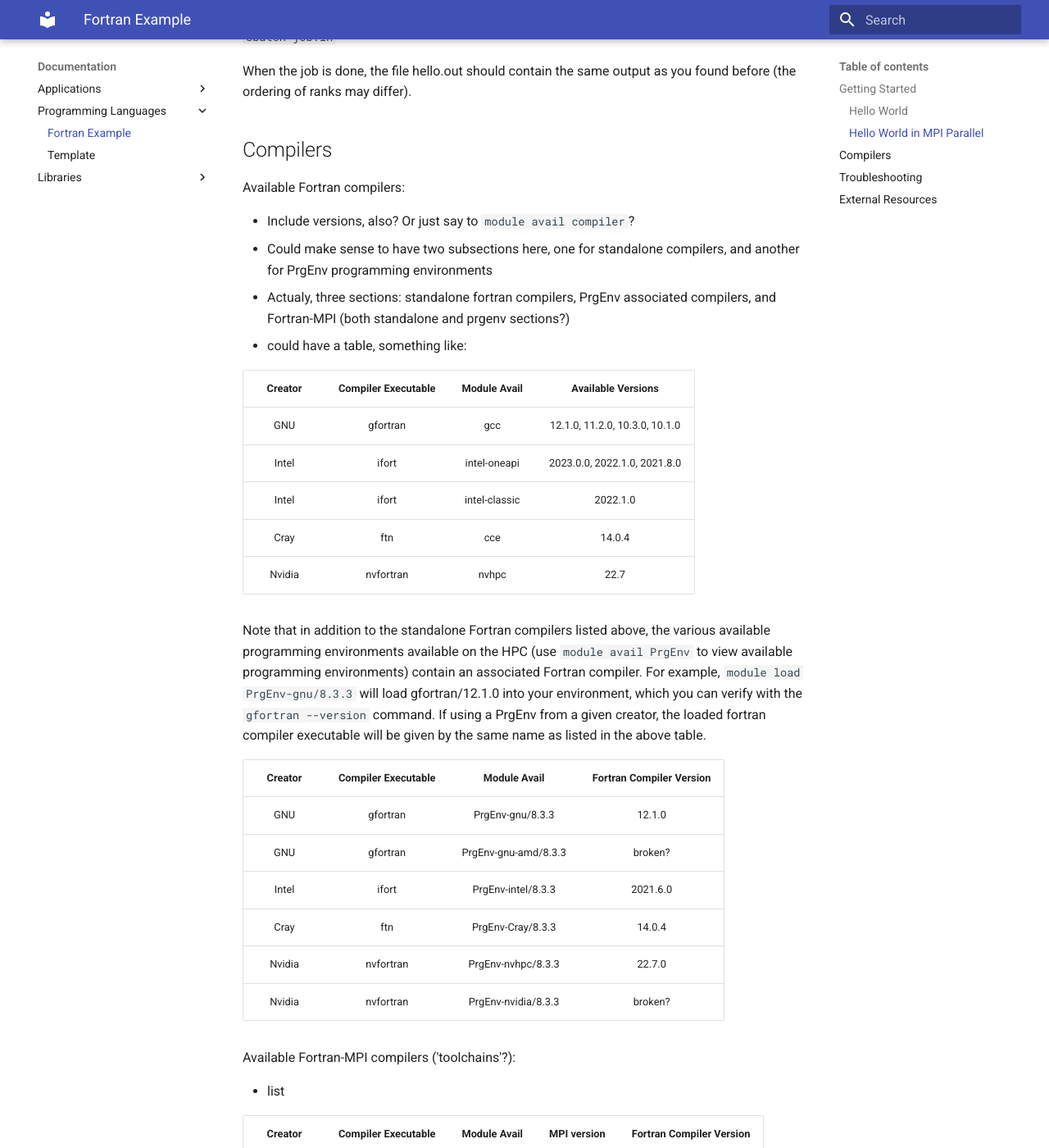
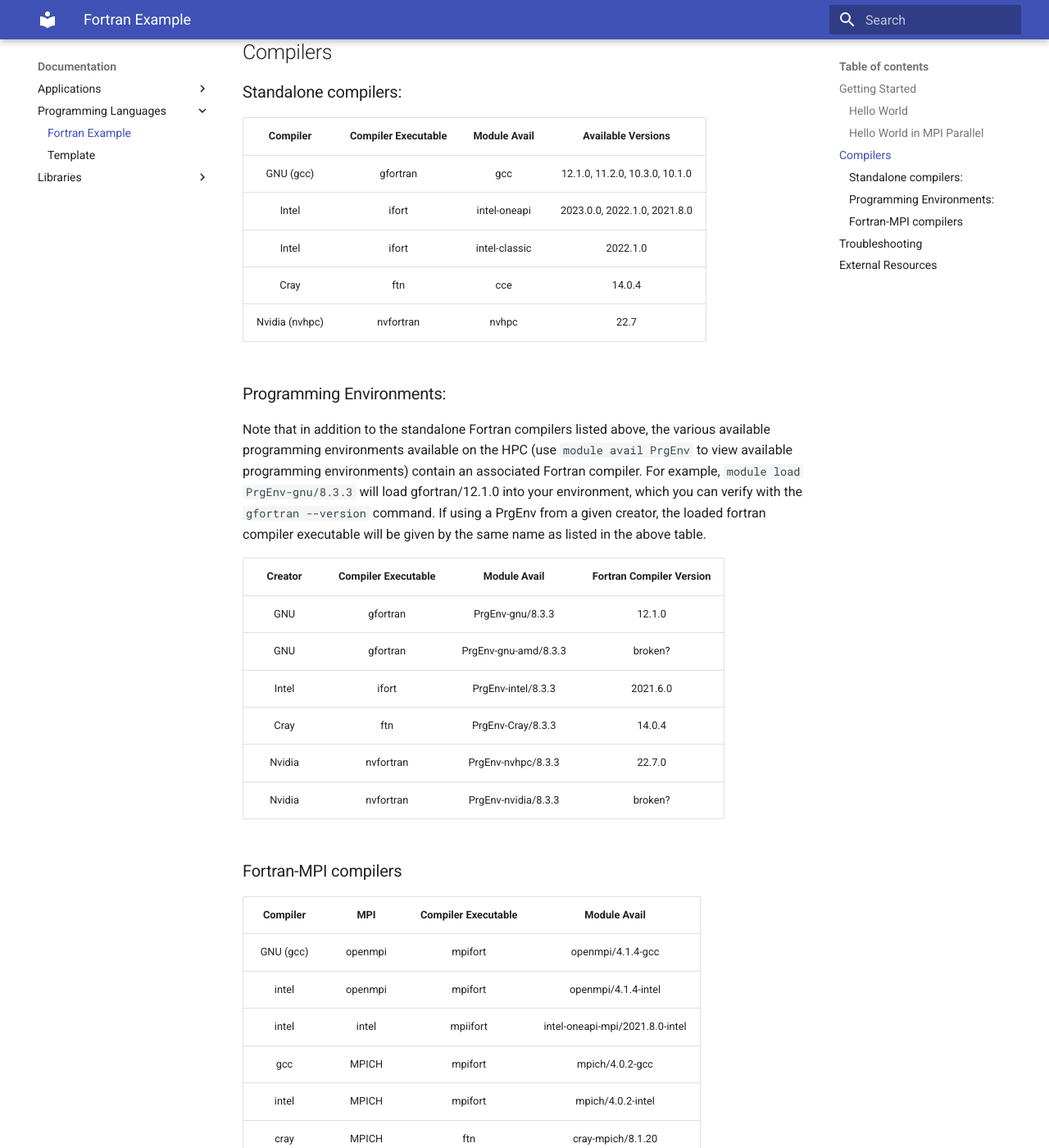
Before and after one commit to oahull0112/oahull0112.github.io, an MkDocs documentation site: the page built from docs/Documentation/ProgrammingLanguages/fortran.md, in a window 1280 px wide and 1400 px high, scrolled down 2700 px. Shown: the whole window at 82% size. Built offline with MkDocs 1.6.1 and Material for MkDocs 9.7.7, drawn with Linux system fonts in a browser that asks for light colours; some of the changed text lies outside the part shown.

Commit message:
clean up draft of fortran language doc

```diff
--- a/docs/Documentation/ProgrammingLanguages/fortran.md
+++ b/docs/Documentation/ProgrammingLanguages/fortran.md
@@ -1,10 +1,7 @@
 # Fortran
-!!! tip "NOTE"
-	This page is a **prototype**. Verify that the information is accurate if you copy and paste sections (e.g. make sure the listed compilers/MPI are indeed available, etc.)
-
 
 ## Getting Started
-This section provides the minimum amount of information necessary to successfully compile a basic Fortran code, and then a basic Fortran MPI code. See [External Resources](https://nrel.gov) for general Fortran language tutorials and Fortran-MPI tutorials.
+This section provides the minimum amount of information necessary to successfully compile a basic Fortran code, and then a basic Fortran MPI code. See [External Resources](https://nrel.gov) for general Fortran language tutorials and Fortran-MPI tutorials. See [COMPILERS] for detailed compiler and programming environment information.
 
 ### Hello World
 
@@ -120,21 +117,17 @@
 
 ## Compilers
 
-Available Fortran compilers:
+### Standalone compilers:
 
-* Include versions, also? Or just say to `module avail compiler`?
-* Could make sense to have two subsections here, one for standalone compilers, and another for PrgEnv programming environments
-* Actualy, three sections: standalone fortran compilers, PrgEnv associated compilers, and Fortran-MPI (both standalone and prgenv sections?)
-* could have a table, something like:
+| Compiler        | Compiler Executable | Module Avail | Available Versions |
+|:---------------:|:-------------------:|:------------:|:------------------:|
+| GNU (gcc)       | gfortran            | gcc          | 12.1.0, 11.2.0, 10.3.0, 10.1.0|
+| Intel           | ifort               | intel-oneapi | 2023.0.0, 2022.1.0, 2021.8.0 |
+| Intel           | ifort               | intel-classic| 2022.1.0
+| Cray            | ftn                 | cce          | 14.0.4
+| Nvidia (nvhpc)  | nvfortran           | nvhpc        | 22.7
 
-| Creator | Compiler Executable | Module Avail | Available Versions |
-|:-------:|:-------------------:|:------------:|:------------------:|
-| GNU     | gfortran            | gcc          | 12.1.0, 11.2.0, 10.3.0, 10.1.0|
-| Intel   | ifort               | intel-oneapi | 2023.0.0, 2022.1.0, 2021.8.0 |
-| Intel   | ifort               | intel-classic| 2022.1.0
-| Cray    | ftn                 | cce          | 14.0.4
-| Nvidia  | nvfortran           | nvhpc        | 22.7
-
+### Programming Environments:
 Note that in addition to the standalone Fortran compilers listed above, the various available programming environments available on the HPC (use `module avail PrgEnv` to view available programming environments) contain an associated Fortran compiler. For example, `module load PrgEnv-gnu/8.3.3` will load gfortran/12.1.0 into your environment, which you can verify with the `gfortran --version` command. If using a PrgEnv from a given creator, the loaded fortran compiler executable will be given by the same name as listed in the above table.
 
 | Creator | Compiler Executable | Module Avail          | Fortran Compiler Version |
@@ -146,14 +139,16 @@
 | Nvidia  | nvfortran           | PrgEnv-nvhpc/8.3.3    | 22.7.0
 | Nvidia  | nvfortran           | PrgEnv-nvidia/8.3.3   | broken?
 
-Available Fortran-MPI compilers ('toolchains'?):
+### Fortran-MPI compilers
 
-* list
-
-| Creator | Compiler Executable | Module Avail          | MPI version |Fortran Compiler Version |
-|:-------:|:-------------------:|:---------------------:|:-----------:|:-----------------------:|
-|
-
+| Compiler       | MPI     | Compiler Executable | Module Avail                    |
+|:--------------:|:-------:|:-------------------:|:-------------------------------:|
+| GNU (gcc)      | openmpi | mpifort             | openmpi/4.1.4-gcc               |
+| intel          | openmpi | mpifort             | openmpi/4.1.4-intel             |
+| intel          | intel   | mpiifort            | intel-oneapi-mpi/2021.8.0-intel |
+| gcc            | MPICH   | mpifort             | mpich/4.0.2-gcc                 |
+| intel          | MPICH   | mpifort             | mpich/4.0.2-intel               |
+| cray           | MPICH   | ftn                 | cray-mpich/8.1.20               |
 
 ## Troubleshooting
 
```
Also changed, not shown: other parts of docs/Documentation/ProgrammingLanguages/fortran.md (+1 -1 lines).
